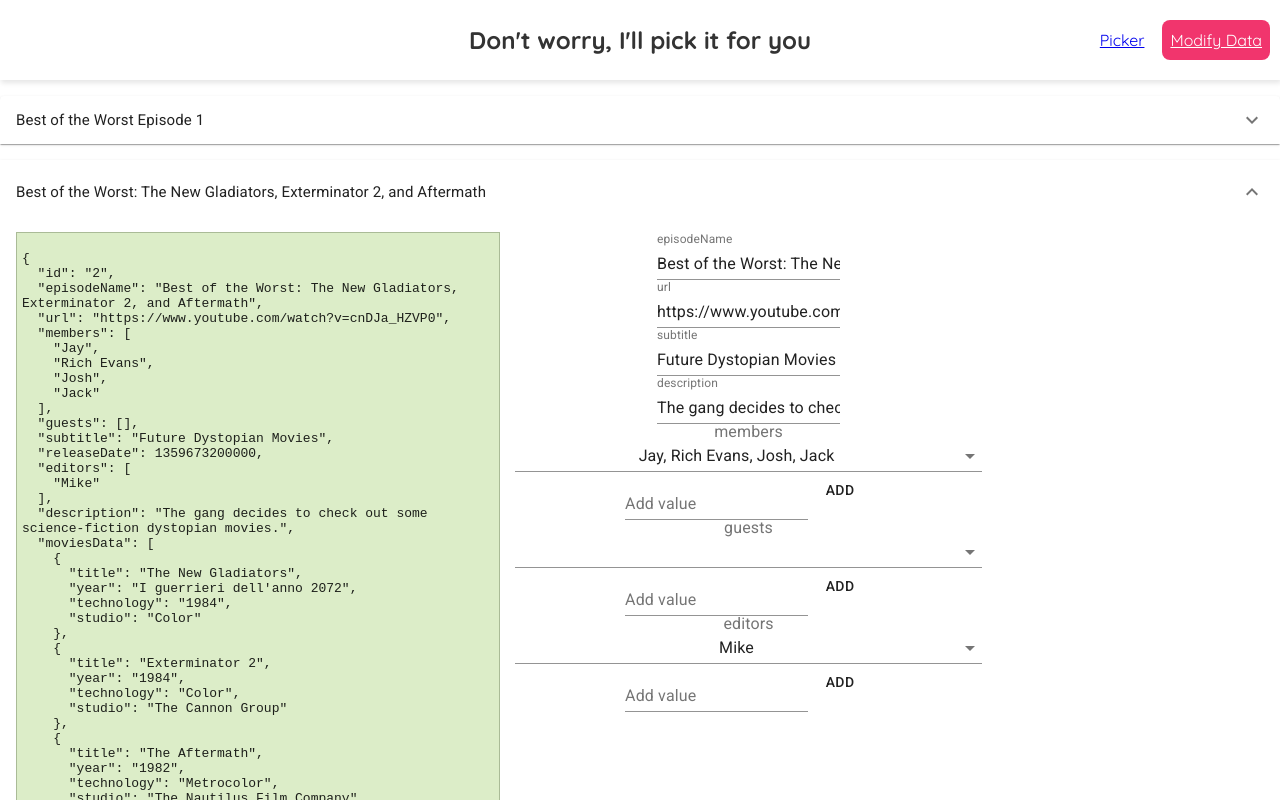
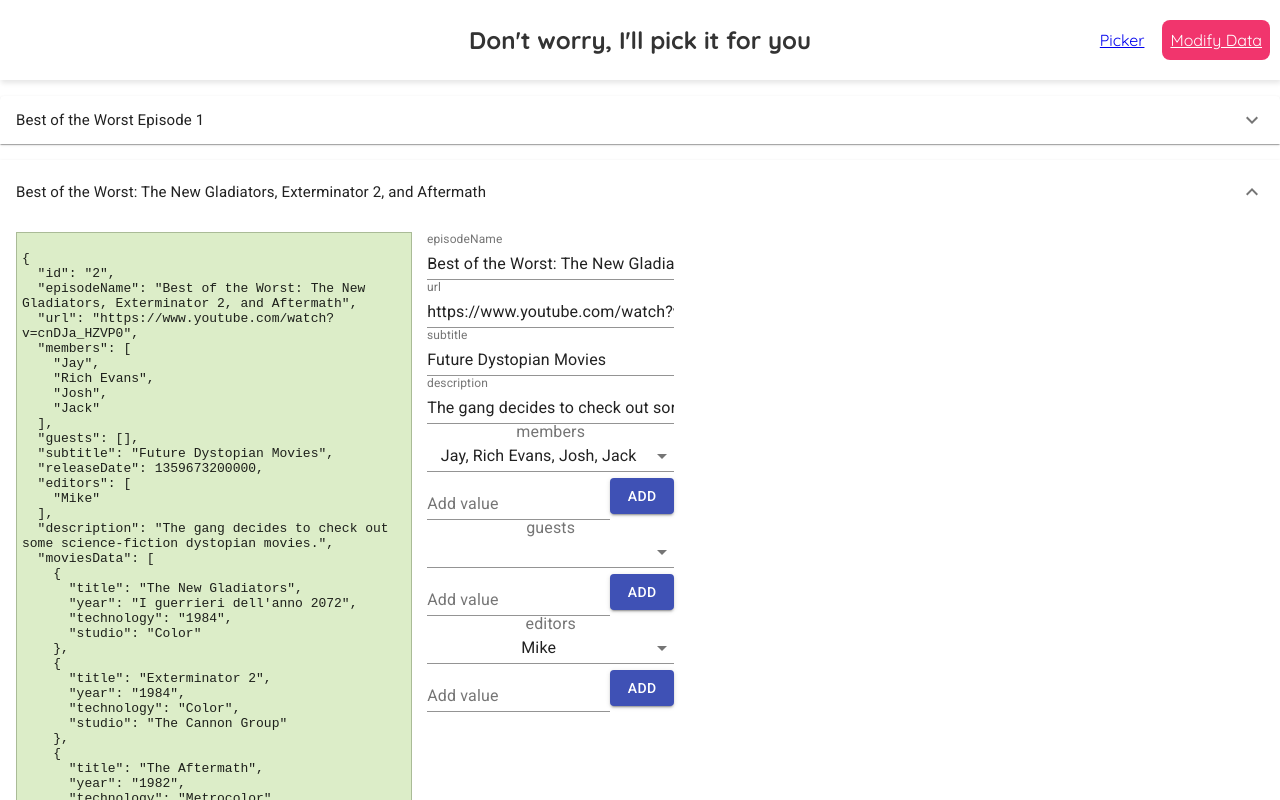
Before and after one commit to mprtcz/RLMPicker, a React (Create React App) app: page /modify-data in a window 1280 px wide. Both pictures are taken after a click on the button 640 px from the left and 168 px from the top of the page. Shown: the top 800 px of the page. Built offline with nearby package versions, Linux system fonts and the light colour scheme.

Commit message:
Styles change to inputs. in data adding page.

```diff
--- a/src/components/DataModifierPage.js
+++ b/src/components/DataModifierPage.js
@@ -74,7 +74,6 @@ const DataModifierPage = () => {
                 <form>
                   <div className="inputs">
                     {stringFields.map((fieldName) => (
-                      <div>
                       <SingleInput
                         datum={datum}
                         fieldName={fieldName}
@@ -82,7 +81,6 @@ const DataModifierPage = () => {
                           handleChange(newValue, datum, index, fieldName);
                         }}
                       ></SingleInput>
-                      </div>
                     ))}
                     {stringArrays.map((arrayName, index) => (
                       <div>
--- a/src/components/MultiselectWithDataAdd.js
+++ b/src/components/MultiselectWithDataAdd.js
@@ -4,6 +4,7 @@ import {
   Input,
   InputLabel,
   ListItemText,
+  makeStyles,
   MenuItem,
   Select,
   TextField,
@@ -22,8 +23,19 @@ const MenuProps = {
     },
   },
 };
+const useStyles = makeStyles((theme) => ({
+  container: {},
+  addSection: {
+    display: "flex",
+    alignItems: "center",
+  },
+  button: {
+    maxHeight: 36,
+  },
+}));
 
 const MultiselectWithDataAdd = (props) => {
+  const classes = useStyles();
   const { array, title } = props;
   const episodesData = data;
 
@@ -45,7 +57,7 @@ const MultiselectWithDataAdd = (props) => {
   const handleAdd = (select) => {};
 
   return (
-    <div>
+    <div className={classes.container}>
       <InputLabel id="demo-mutiple-checkbox-label">{title}</InputLabel>
       <Select
         labelId="demo-mutiple-checkbox-label"
@@ -65,12 +77,21 @@ const MultiselectWithDataAdd = (props) => {
             </MenuItem>
           ))}
       </Select>
-      <TextField
-        onChange={handleAddDatapoint}
-        id="standard-basic"
-        label="Add value"
-      />
-      <Button onClick={handleAdd}>Add</Button>
+      <div className={classes.addSection}>
+        <TextField
+          onChange={handleAddDatapoint}
+          id="standard-basic"
+          label="Add value"
+        />
+        <Button
+          color="primary"
+          variant="contained"
+          onClick={handleAdd}
+          className={classes.button}
+        >
+          Add
+        </Button>
+      </div>
     </div>
   );
 };
--- a/src/components/SingleInput.js
+++ b/src/components/SingleInput.js
@@ -19,6 +19,7 @@ const SingleInput = (props) => {
   return (
     <div>
       <TextField
+        style={{ width: "100%" }}
         value={datum}
         onChange={handleChange}
         id="standard-basic"
```
Lines whose indentation alone changed are shown as unchanged.
